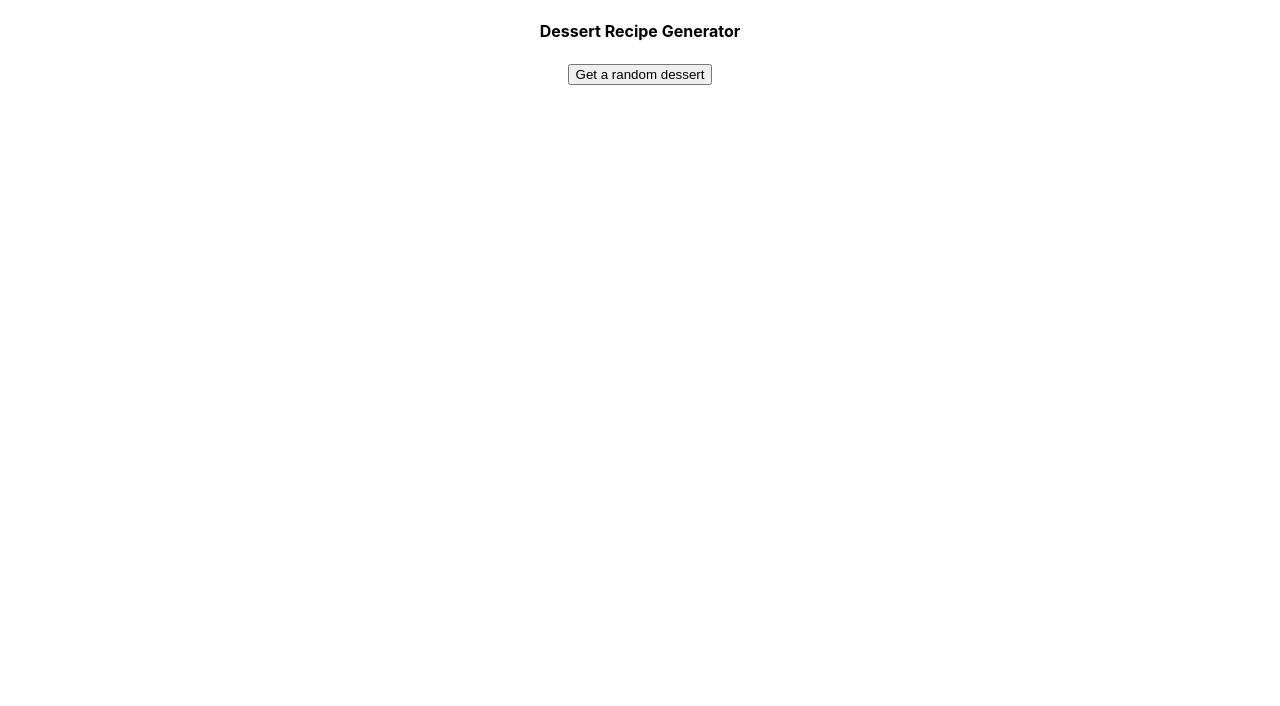
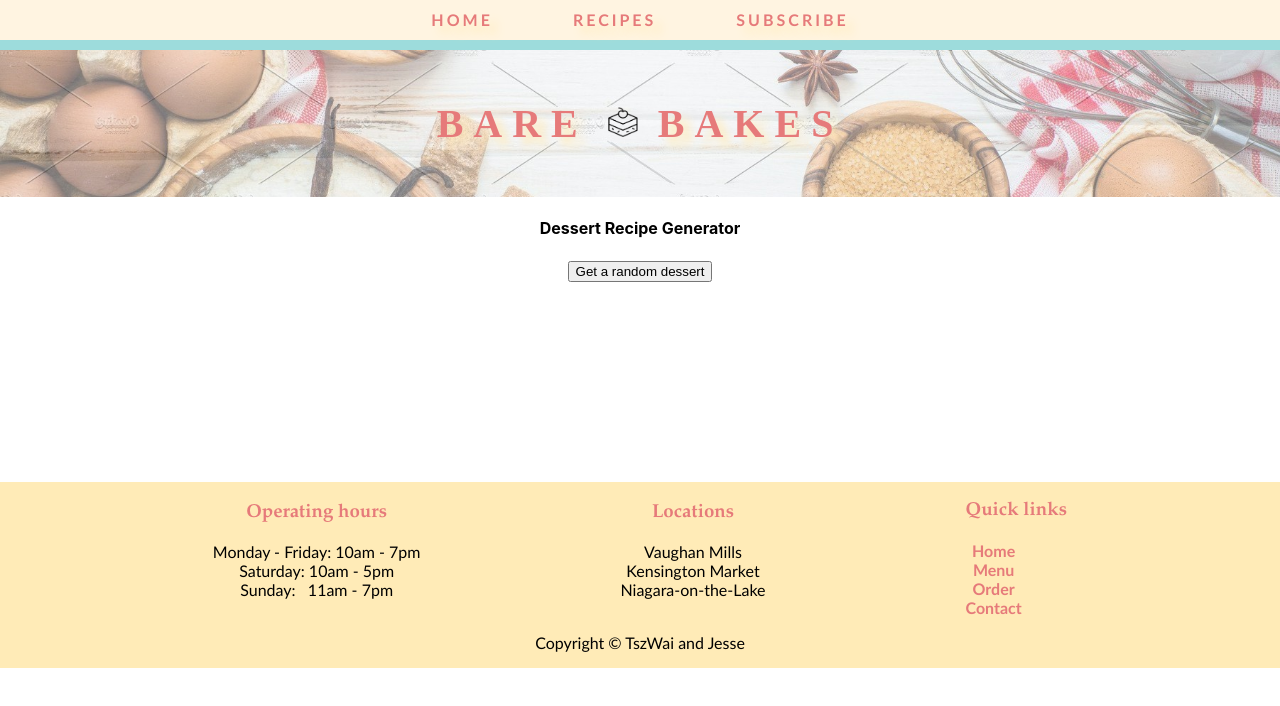
Before and after one commit to jsrynhzl/phase1_cpan144, a React (Create React App) app: page /recipes in a window 1280 px wide. Shown: the top 706 px of the page. Built offline with nearby package versions, Linux system fonts and the light colour scheme.

Commit message:
Add initial Footer design

```diff
--- a/src/components/Footer.css
+++ b/src/components/Footer.css
@@ -16,6 +16,20 @@ nav ul {
     width: 100%;
 }
 
+li {
+    font-family: "Trebuchet MS", sans-serif;
+}
+
+p {
+    font-family: "Trebuchet MS", sans-serif;
+}
+
+h2,
+h3 {
+    font-family: "Garamond", sans-serif;
+    color: #e67a7a;
+}
+
 /* -------------------- FOOTER STYLES ---------------------------------------- */
 
 footer {
@@ -26,9 +40,12 @@ footer {
     justify-content: center;
     align-items: center;
     background-color: #ffebb7;
+
+    /* width: 80%; */
+    margin: auto;
 }
 
-footer>div {
+footer > div {
     flex: auto auto auto;
     padding: 0 100px;
 }
@@ -45,7 +62,7 @@ footer ul {
     font-weight: 600;
 }
 
-footer>p {
+footer > p {
     flex-basis: 100%;
     text-align: center;
 }
--- a/src/components/Footer.js
+++ b/src/components/Footer.js
@@ -1,7 +1,38 @@
+import './Footer.css'
+
 const Footer = () => {
     return(
         <div>
-
+            <footer>
+                <div class="footerpane">
+                    <h3>Operating hours</h3>
+                    <ul>
+                        <li>Monday - Friday: 10am - 7pm</li>
+                        <li>Saturday:&nbsp;10am - 5pm</li>
+                        <li>Sunday:&nbsp;&nbsp;&nbsp;11am - 7pm</li>
+                    </ul>
+                </div>
+                <div class="footerpane">
+                    <h3>Locations</h3>
+                    <ul>
+                        <li>Vaughan Mills</li>
+                        <li>Kensington Market</li>
+                        <li>Niagara-on-the-Lake</li>
+                    </ul>
+                </div>
+                <div class="footerpane">
+                    <h3>Quick links</h3>
+                    <nav id="footernav">
+                        <ul>
+                            <li><a href="index.html">Home</a></li>
+                            <li><a href="menu.html">Menu</a></li>
+                            <li><a href="order.html">Order</a></li>
+                            <li><a href="contact.html">Contact</a></li>
+                        </ul>
+                    </nav>
+                </div>
+                <p>Copyright &copy; TszWai and Jesse</p>
+            </footer>
         </div>
     );
 }
--- a/src/screens/Home.js
+++ b/src/screens/Home.js
@@ -1,10 +1,12 @@
 import BannerNav from '../components/BannerNav'
+import Footer from '../components/Footer'
 
 const Home = () => {
     return(
         <div>
             <BannerNav />
             <h2>Home</h2>
+            <Footer />
         </div>
     );
 }
--- a/src/screens/Recipes.js
+++ b/src/screens/Recipes.js
@@ -1,4 +1,6 @@
 import { useState } from 'react';
+import BannerNav from '../components/BannerNav';
+import Footer from '../components/Footer';
 
 const Recipes = () => {
     const [id, setId] = useState();
@@ -62,6 +64,7 @@ const Recipes = () => {
 
     return (
         <div>
+            <BannerNav/>
             <h4>Dessert Recipe Generator</h4>
             <button type="button" onClick={getDessert}>Get a random dessert</button>
             <br /><br />
@@ -78,6 +81,7 @@ const Recipes = () => {
             <br /><br />
             {servings && <span>Diets: {diets.join(", ")}</span>}
             <br />
+            <Footer/>
         </div>
     );
 }
--- a/src/screens/Subscribe.js
+++ b/src/screens/Subscribe.js
@@ -1,5 +1,6 @@
 import { useState } from "react"
-
+import BannerNav from "../components/BannerNav"
+import Footer from "../components/Footer"
 
 const Subscribe = () => {
 
@@ -35,6 +36,7 @@ const Subscribe = () => {
 
     return (
         <div>
+            <BannerNav/>
             <h2>Subscribe</h2>
             <form onSubmit={handleSubmit}>
                 <div>
@@ -127,6 +129,7 @@ const Subscribe = () => {
 
                 <button type="submit">Submit</button>
             </form>
+            <Footer/>
         </div>
     );
 }
```
